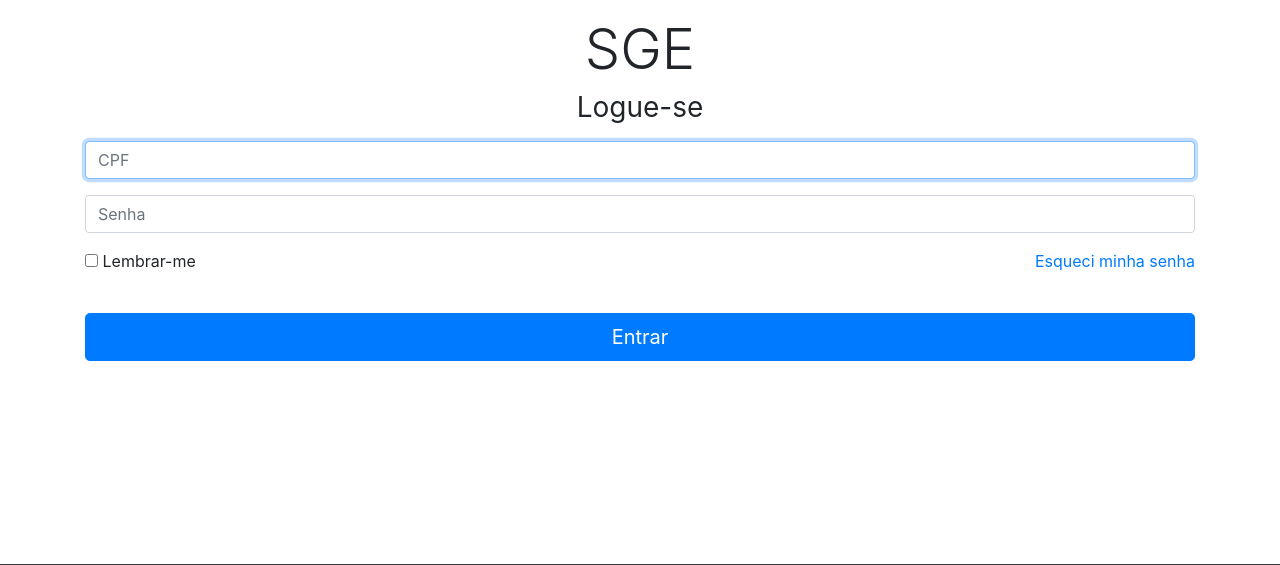
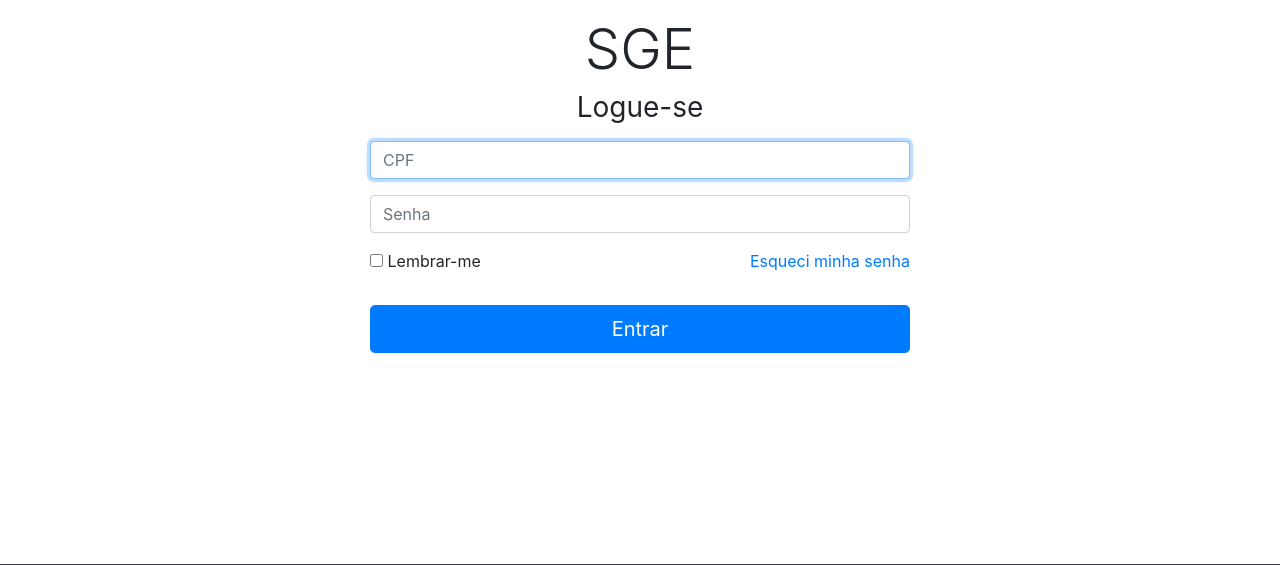
Before and after one commit to pwii-2019-1/pwii-projeto-pratico-2-2019-1-sge, a PHP site: page /public_html/view/login.php in a window 1280 px wide. Shown: the part 56-621 px from the top of the page. Run offline with PHP 8.4, Linux system fonts and the light colour scheme; some libraries are stand-ins or nearby versions.

Commit message:
Correção na tela de login

```diff
--- a/public_html/view/login.php
+++ b/public_html/view/login.php
@@ -55,8 +55,8 @@
     <main role='main'>
         <div class="container center-block">
             <div class="row ">
-                <div class="col-4"></div>
-                <div class="col-4 col-md-12">
+                <div class="col"></div>
+                <div class="col-md-6">
                     <h1 class="display-4 text-center">SGE</h1>
                     <form class="form-signin">
                         <h1 class="h3 mb-3 font-weight-normal text-center">Logue-se</h1>
@@ -70,23 +70,22 @@
                             <label for="senha" class="sr-only">Password</label>
                             <input type="password" id="senha" class="form-control" placeholder="Senha" required>
                         </div>
-                        <div class="checkbox mb-4">
+                        <div class="checkbox">
                             <div class="form-group">
                                 <div class="row">
-                                    <div class="col-6">
+                                    <div class="col">
                                         <input type="checkbox" id="lembrar" value="Lembrar-me"> Lembrar-me
                                     </div>
-                                    <div class="col-6">
-                                        <p class="text-sm-right"><a href="#">Esqueci minha senha</a></p>
+                                    <div class="col">
+                                        <p class="text-right"><a href="#">Esqueci minha senha</a></p>
                                     </div>
-
                                 </div>
                             </div>
                         </div>
                         <button class="btn btn-lg btn-primary btn-block" type="submit">Entrar</button>
                     </form>
                 </div>
-                <div class="col-4">
+                <div class="col">
                     <div>
                     </div>
                 </div>
```
